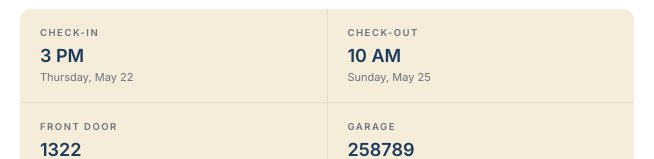
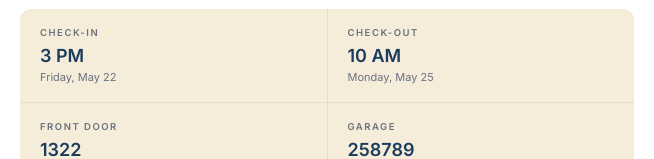
Before and after one commit to dreamzunlimitedvacations/guest-checkins, a plain HTML site: page lighthouse-bay-josephine-v4.html in a window 1280 px wide. Shown: the part 641-800 px from the top of the page, 313-967 px from the left. Drawn offline with Linux system fonts and the light colour scheme.

Commit message:
Replace v2 check-in guide with v4; add .gitignore

```diff
--- a/lighthouse-bay-josephine-v2.html
+++ b/lighthouse-bay-josephine-v4.html
@@ -473,12 +473,12 @@
       <div class="stay-cell">
         <div class="label">Check-in</div>
         <div class="value">3 PM</div>
-        <div class="sub">Thursday, May 22</div>
+        <div class="sub">Friday, May 22</div>
       </div>
       <div class="stay-cell">
         <div class="label">Check-out</div>
         <div class="value">10 AM</div>
-        <div class="sub">Sunday, May 25</div>
+        <div class="sub">Monday, May 25</div>
       </div>
       <div class="stay-cell">
         <div class="label">Front Door</div>
@@ -963,7 +963,7 @@
   <section>
     <div class="section-eyebrow">Chapter Six</div>
     <h2 class="section-title serif">Until We Meet <em>Again</em></h2>
-    <p class="section-intro">Checkout by 10 AM, Sunday, May 25th. A quick list to help you on your way.</p>
+    <p class="section-intro">Checkout by 10 AM, Monday, May 25th. A quick list to help you on your way.</p>
     <div class="checkout-card">
       <div class="checkout-row">
         <h4>🗑️ Trash</h4>
```
Also changed, not shown: 1 other file.
